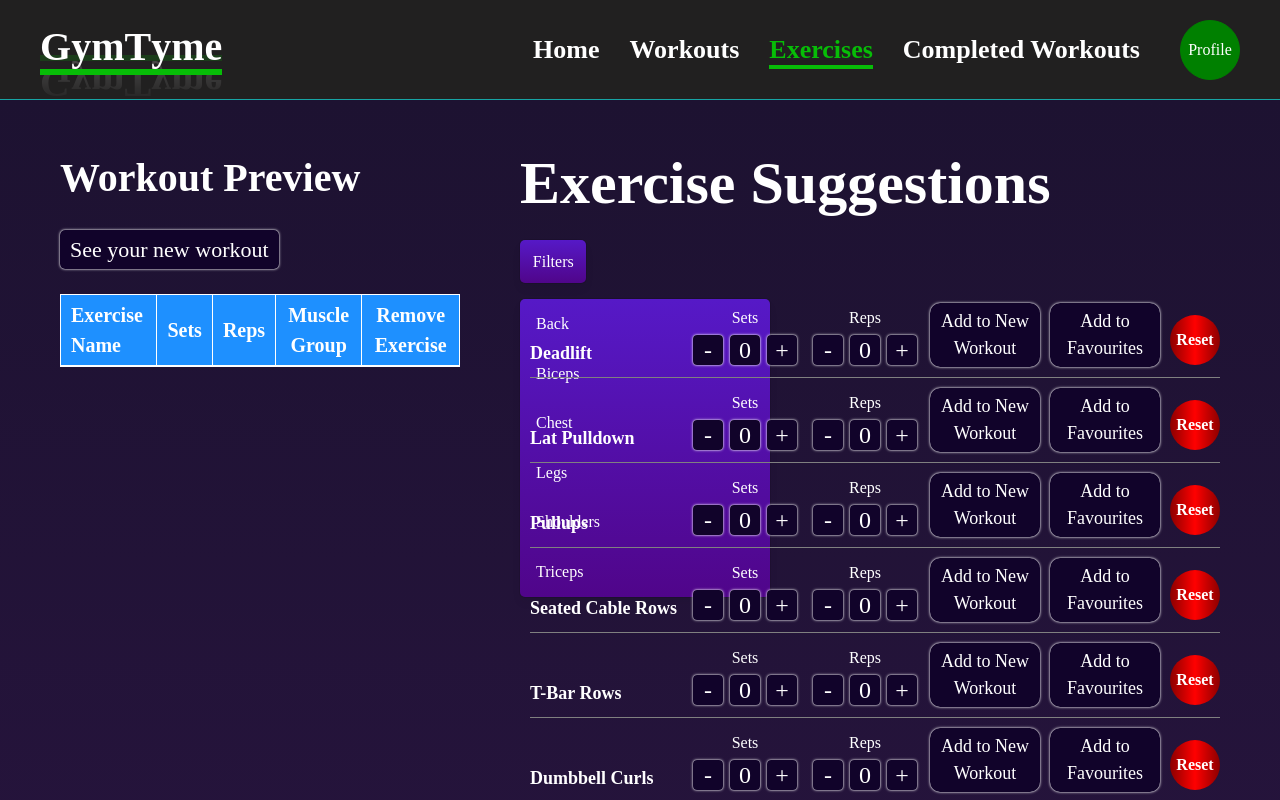
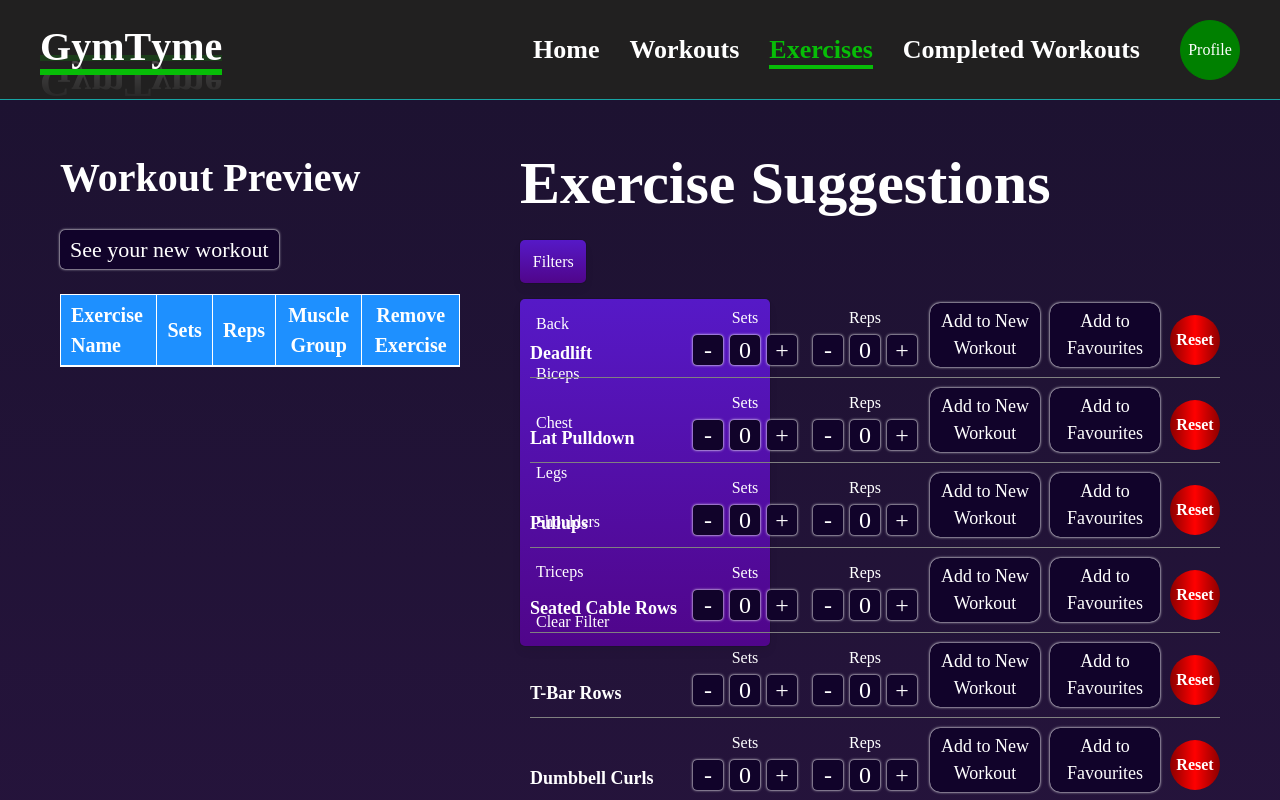
Before and after one commit to Satokii/gymtyme, a React (Vite) app: page /exercises in a window 1280 px wide. Both pictures are taken after a click on the button "Filters". Shown: the top 800 px of the page. Built offline with nearby package versions, Linux system fonts and the light colour scheme; a web font is replaced by a local one.

Commit message:
basic exercise filter now works to filter exercise by muscle group

```diff
--- a/src/components/exercises/index.jsx
+++ b/src/components/exercises/index.jsx
@@ -22,11 +22,12 @@ function Exercises({ exercises, setExercises, newWorkout, setNewWorkout, favouri
     let filteredExercises
 
     if (filter === 'Back') filteredExercises = backExercises
-    if (filter === 'Biceps') filteredExercises = bicepsExercises
-    if (filter === 'Triceps') filteredExercises = tricepsExercises
-    if (filter === 'Chest') filteredExercises = chestExercises
-    if (filter === 'Shoulders') filteredExercises = shouldersExercises
-    if (filter === 'Legs') filteredExercises = legsExercises
+    else if (filter === 'Biceps') filteredExercises = bicepsExercises
+    else if (filter === 'Triceps') filteredExercises = tricepsExercises
+    else if (filter === 'Chest') filteredExercises = chestExercises
+    else if (filter === 'Shoulders') filteredExercises = shouldersExercises
+    else if (filter === 'Legs') filteredExercises = legsExercises
+    else if (filter === 'None') filteredExercises = exercises
     else filteredExercises = exercises
 
     const [showDropdown, setShowDropdown] = useState(false)
@@ -98,12 +99,13 @@ function Exercises({ exercises, setExercises, newWorkout, setNewWorkout, favouri
                 <button className="exercises-dropdown-filter-btn grid" onClick={() => toggleDropdown()}>Filters</button>
                 {showDropdown &&
                     <ul className="exercises-dropdown-filter-list">
-                        <li>Back</li>
-                        <li>Biceps</li>
-                        <li>Chest</li>
-                        <li>Legs</li>
-                        <li>Shoulders</li>
-                        <li>Triceps</li>
+                        <li onClick={() => setFilter('Back')}>Back</li>
+                        <li onClick={() => setFilter('Biceps')}>Biceps</li>
+                        <li onClick={() => setFilter('Chest')}>Chest</li>
+                        <li onClick={() => setFilter('Legs')}>Legs</li>
+                        <li onClick={() => setFilter('Shoulders')}>Shoulders</li>
+                        <li onClick={() => setFilter('Triceps')}>Triceps</li>
+                        <li onClick={() => setFilter('None')}>Clear Filter</li>
                     </ul>
                 }
                 <ul className="exercises-list grid">
--- a/src/styles/exercises/exercises-filter.css
+++ b/src/styles/exercises/exercises-filter.css
@@ -8,7 +8,6 @@
     box-shadow: rgba(0, 0, 0, 0.05) 0px 6px 10px 0px,
     rgba(0, 0, 0, 0.1) 0px 0px 0px 1px;
     position: relative;
-    /* justify-content: end; */
 }
 
 .exercises-dropdown-filter-list {
```
